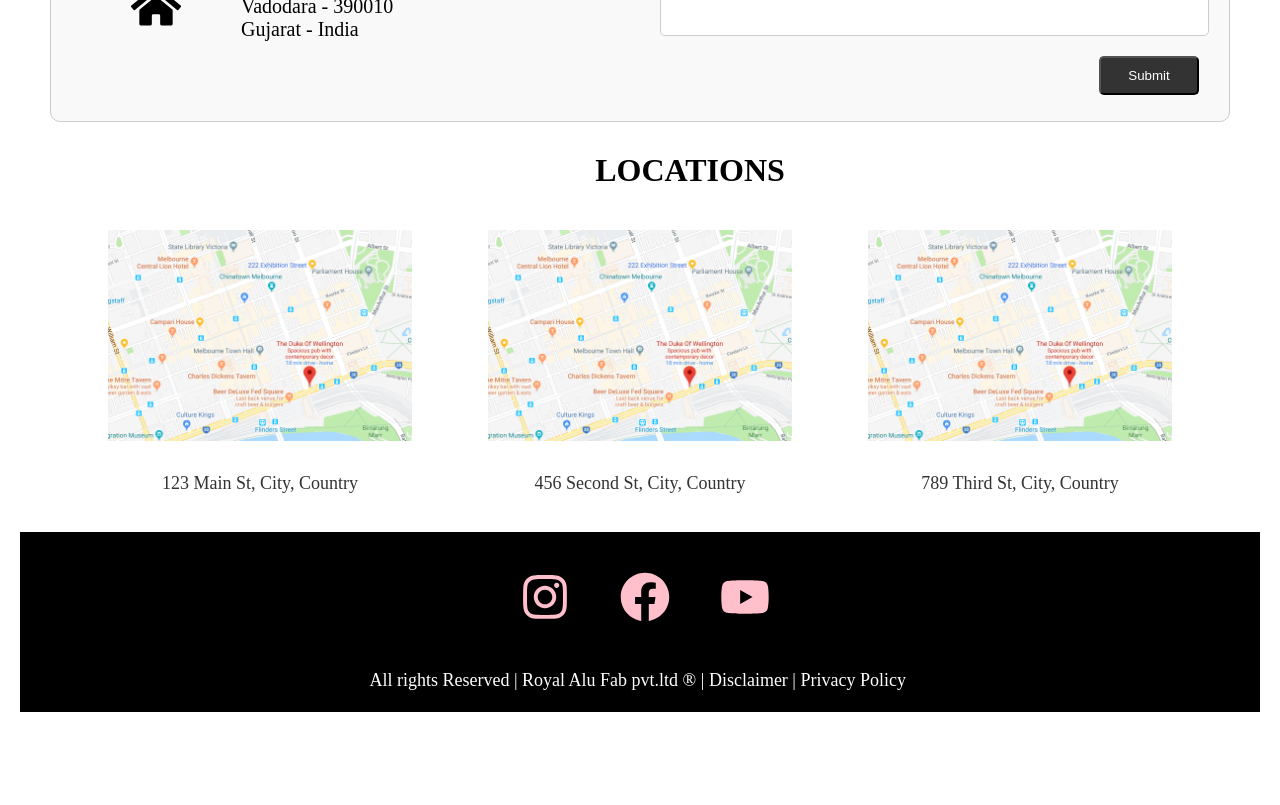
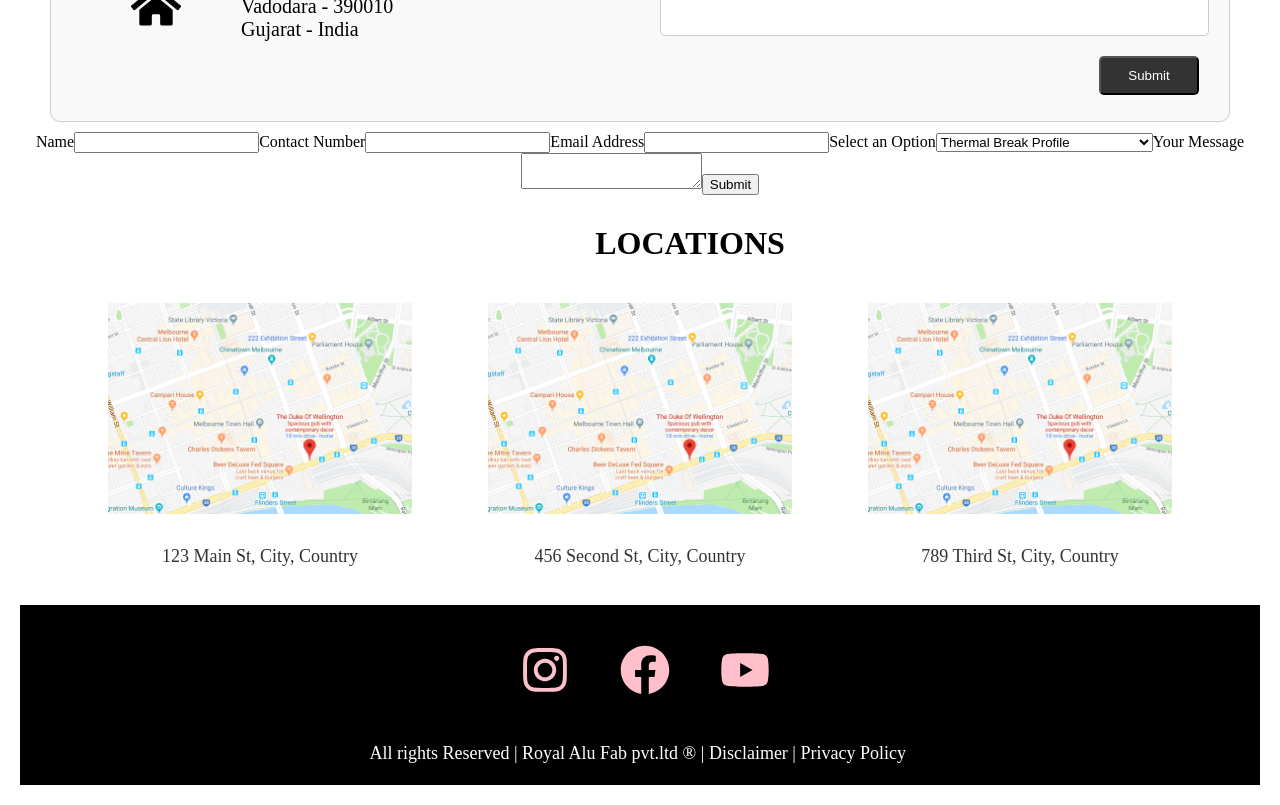
Before and after one commit to royal-alu-fab/ThermalBreakProfile, a React (Create React App) app: page /contact in a window 1280 px wide. Shown: the part 1020-1825 px from the top of the page. Before the commit the page ends 1752 px from the top, so only its background shows below. Built offline with nearby package versions, Linux system fonts and the light colour scheme.

Commit message:
Added ContactForm file and added its import in Contact file.

```diff
--- /dev/null
+++ b/src/helpers/ContactForm.js
@@ -0,0 +1,93 @@
+import React from 'react';
+import { useForm, ValidationError } from '@formspree/react';
+
+function ContactForm() {
+  const [state, handleSubmit] = useForm("xkndlddw");
+  if (state.succeeded) {
+      return <p>Thanks for reaching out to us!! Will contact you soon!</p>;
+  }
+  return (
+    <form onSubmit={handleSubmit}>
+      <label htmlFor="name">
+        Name
+      </label>
+      <input
+        id="name"
+        type="text"
+        name="name"
+        required
+      />
+      <ValidationError
+        prefix="Name"
+        field="name"
+        errors={state.errors}
+      />
+
+      <label htmlFor="contactNumber">
+        Contact Number
+      </label>
+      <input
+        id="contactNumber"
+        type="tel"
+        name="contactNumber"
+        required
+      />
+      <ValidationError
+        prefix="Contact Number"
+        field="contactNumber"
+        errors={state.errors}
+      />
+
+      <label htmlFor="email">
+        Email Address
+      </label>
+      <input
+        id="email"
+        type="email"
+        name="email"
+        required
+      />
+      <ValidationError
+        prefix="Email"
+        field="email"
+        errors={state.errors}
+      />
+
+      <label htmlFor="options">
+        Select an Option
+      </label>
+      <select id="options" name="options">
+        <option value='product1'>Thermal Break Profile</option>
+        <option value='product2'>Thermal Break Aluminium Profile</option>
+        <option value='product3'>Aluminium Extrusion</option>
+        <option value='product4'>HVAC Solutions</option>
+        <option value='product5'>Powder Coating</option>
+        <option value='product5'>Wooden Coating</option>
+      </select>
+      <ValidationError
+        prefix="Options"
+        field="options"
+        errors={state.errors}
+      />
+
+      <label htmlFor="message">
+        Your Message
+      </label>
+      <textarea
+        id="message"
+        name="message"
+      />
+      <ValidationError
+        prefix="Message"
+        field="message"
+        errors={state.errors}
+      />
+
+      <button type="submit" disabled={state.submitting}>
+        Submit
+      </button>
+    </form>
+  );
+}
+
+export default ContactForm;
--- a/src/pages/Contact.js
+++ b/src/pages/Contact.js
@@ -5,6 +5,7 @@ import { IoIosMail } from "react-icons/io";
 import { FaPhone } from "react-icons/fa6";
 import { FaHome } from "react-icons/fa";
 import Maps from '../assets/googlemaps.png';
+import ContactForm from '../helpers/ContactForm';
 
 function Contact() {
   const [formData, setFormData] = useState({
@@ -136,6 +137,10 @@ function Contact() {
         </div>
       </div>
 
+      <div className="formspree-form">
+        <ContactForm />
+      </div>
+
       <div className='location-heading'>
         <h1> LOCATIONS</h1>
       </div>
```
